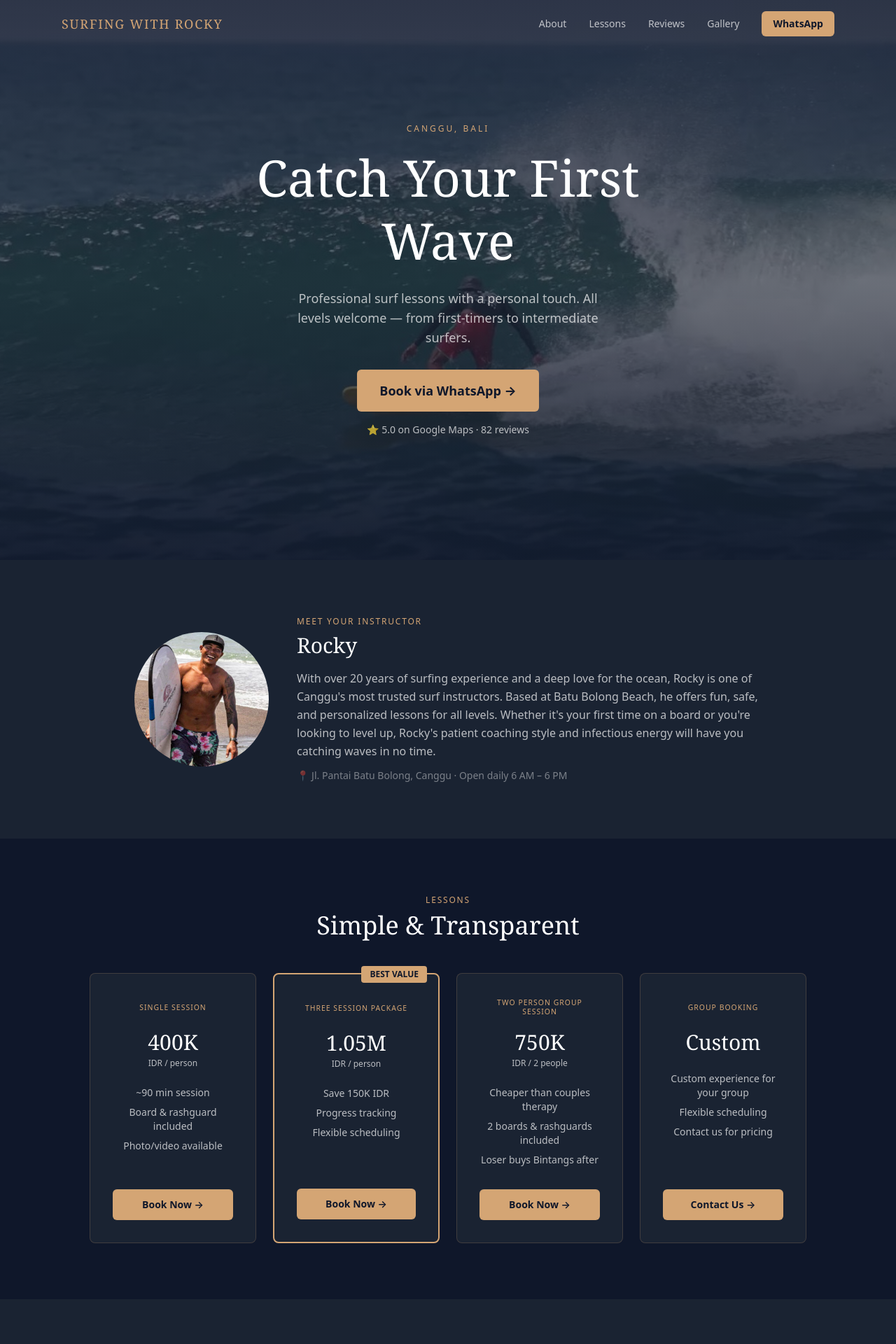
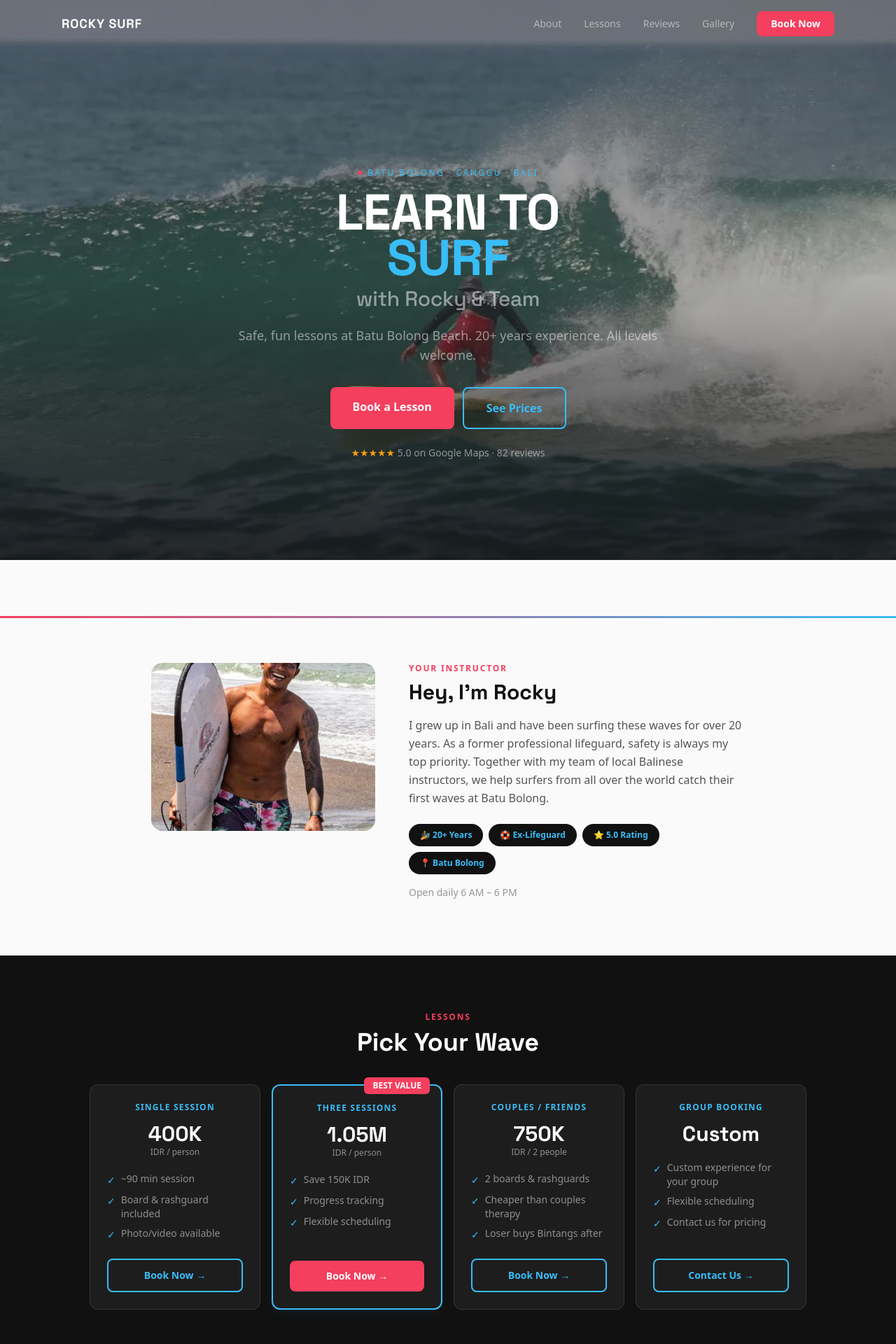
Before and after one commit to halicki/rocky, a Next.js app: page / in a window 1280 px wide. Shown: the top 1920 px of the page at 70% size. Built offline with nearby package versions, Linux system fonts and the light colour scheme.

Commit message:
New volcanic-edge ui

```diff
--- a/src/app/globals.css
+++ b/src/app/globals.css
@@ -1,15 +1,22 @@
 @import "tailwindcss";
 
 @theme inline {
-  --color-bg-primary: #0f172a;
-  --color-bg-secondary: #1a2332;
-  --color-accent-gold: #d4a574;
-  --color-ocean-blue: #1e3a5f;
-  --color-ocean-green: #2d6a4f;
-  --color-whatsapp: #25D366;
+  --color-bg-dark: #111111;
+  --color-bg-light: #fafafa;
+  --color-bg-card: rgba(255, 255, 255, 0.05);
+  --color-accent-blue: #38bdf8;
+  --color-accent-coral: #f43f5e;
+  --color-accent-gold-star: #f59e0b;
+  --color-indigo-deep: #1e1b4b;
+  --color-indigo-mid: #312e81;
   --color-text-primary: #ffffff;
-  --color-text-secondary: rgba(255, 255, 255, 0.7);
-  --font-serif: Georgia, "Times New Roman", serif;
+  --color-text-secondary: rgba(255, 255, 255, 0.5);
+  --color-text-dark-primary: #111111;
+  --color-text-dark-secondary: #555555;
+  --color-whatsapp: #25d366;
+  --color-border-subtle: rgba(255, 255, 255, 0.1);
+  --font-heading: var(--font-space-grotesk), system-ui, sans-serif;
+  --font-body: var(--font-dm-sans), system-ui, sans-serif;
 }
 
 html {
@@ -17,7 +24,12 @@ html {
 }
 
 body {
-  background: var(--color-bg-primary);
+  background: var(--color-bg-dark);
   color: var(--color-text-primary);
-  font-family: system-ui, -apple-system, sans-serif;
+  font-family: var(--font-body);
 }
+
+.gradient-bar {
+  height: 3px;
+  background: linear-gradient(90deg, #f43f5e, #38bdf8);
+}
--- a/src/app/layout.tsx
+++ b/src/app/layout.tsx
@@ -1,11 +1,18 @@
 import type { Metadata } from "next";
-import { Inter } from "next/font/google";
+import { Space_Grotesk, DM_Sans } from "next/font/google";
 import { Analytics } from "@vercel/analytics/next";
 import "./globals.css";
 
-const inter = Inter({
-  variable: "--font-inter",
+const spaceGrotesk = Space_Grotesk({
+  variable: "--font-space-grotesk",
   subsets: ["latin"],
+  weight: ["400", "500", "600", "700"],
+});
+
+const dmSans = DM_Sans({
+  variable: "--font-dm-sans",
+  subsets: ["latin"],
+  weight: ["400", "500", "700"],
 });
 
 export const metadata: Metadata = {
@@ -28,7 +35,9 @@ export default function RootLayout({
 }>) {
   return (
     <html lang="en">
-      <body className={`${inter.variable} antialiased`}>
+      <body
+        className={`${spaceGrotesk.variable} ${dmSans.variable} antialiased`}
+      >
         {children}
         <Analytics />
       </body>
--- a/src/app/page.tsx
+++ b/src/app/page.tsx
@@ -3,6 +3,7 @@ import Hero from "@/components/Hero";
 import About from "@/components/About";
 import Lessons from "@/components/Lessons";
 import Reviews from "@/components/Reviews";
+import FAQ from "@/components/FAQ";
 import Gallery from "@/components/Gallery";
 import FinalCTA from "@/components/FinalCTA";
 import Footer from "@/components/Footer";
@@ -16,6 +17,7 @@ export default function Home() {
       <About />
       <Lessons />
       <Reviews />
+      <FAQ />
       <Gallery />
       <FinalCTA />
       <Footer />
--- a/src/components/About.tsx
+++ b/src/components/About.tsx
@@ -1,31 +1,51 @@
 export default function About() {
   return (
-    <section id="about" className="bg-bg-secondary px-6 py-20">
-      <div className="mx-auto flex max-w-4xl flex-col items-center gap-10 md:flex-row">
-        <div className="h-48 w-48 shrink-0 overflow-hidden rounded-full">
+    <section id="about" className="bg-bg-light py-10 md:py-20">
+      <div className="gradient-bar w-full" />
+      <div className="mx-auto max-w-4xl px-6 pt-10 md:pt-16">
+        <div className="flex flex-col gap-8 md:flex-row md:items-start md:gap-12">
+          <div className="w-full shrink-0 overflow-hidden rounded-2xl md:w-80">
             <img
               src="/images/profile.jpg"
               alt="Rocky - Surf Instructor in Canggu, Bali"
-            className="h-full w-full object-cover"
+              className="aspect-4/3 w-full object-cover"
             />
           </div>
 
           <div>
-          <p className="mb-2 text-xs tracking-[0.15em] uppercase text-accent-gold">
-            Meet Your Instructor
+            <p className="mb-2 text-xs font-semibold tracking-[0.15em] uppercase text-accent-coral">
+              Your Instructor
             </p>
-          <h2 className="mb-4 font-serif text-3xl">Rocky</h2>
-          <p className="leading-relaxed text-text-secondary">
-            With over 20 years of surfing experience and a deep love for the
-            ocean, Rocky is one of Canggu&apos;s most trusted surf instructors.
-            Based at Batu Bolong Beach, he offers fun, safe, and personalized
-            lessons for all levels. Whether it&apos;s your first time on a board
-            or you&apos;re looking to level up, Rocky&apos;s patient coaching
-            style and infectious energy will have you catching waves in no time.
+            <h2 className="mb-4 font-heading text-3xl font-bold text-text-dark-primary">
+              Hey, I&apos;m Rocky
+            </h2>
+            <p className="leading-relaxed text-text-dark-secondary">
+              I grew up in Bali and have been surfing these waves for over 20
+              years. As a former professional lifeguard, safety is always my top
+              priority. Together with my team of local Balinese instructors, we
+              help surfers from all over the world catch their first waves at
+              Batu Bolong.
             </p>
-          <p className="mt-3 text-sm text-text-secondary/60">
-            📍 Jl. Pantai Batu Bolong, Canggu · Open daily 6 AM – 6 PM
+
+            <div className="mt-6 flex flex-wrap gap-2">
+              <span className="rounded-full bg-bg-dark px-4 py-2 text-xs font-semibold text-accent-blue">
+                🏄 20+ Years
+              </span>
+              <span className="rounded-full bg-bg-dark px-4 py-2 text-xs font-semibold text-accent-blue">
+                🛟 Ex-Lifeguard
+              </span>
+              <span className="rounded-full bg-bg-dark px-4 py-2 text-xs font-semibold text-accent-blue">
+                ⭐ 5.0 Rating
+              </span>
+              <span className="rounded-full bg-bg-dark px-4 py-2 text-xs font-semibold text-accent-blue">
+                📍 Batu Bolong
+              </span>
+            </div>
+
+            <p className="mt-4 text-sm text-text-dark-secondary/60">
+              Open daily 6 AM – 6 PM
             </p>
+          </div>
         </div>
       </div>
     </section>
--- a/src/components/Hero.tsx
+++ b/src/components/Hero.tsx
@@ -2,41 +2,63 @@ import { WHATSAPP_URL, GOOGLE_MAPS_URL } from "@/lib/constants";
 
 export default function Hero() {
   return (
-    <section className="relative flex min-h-screen items-center justify-center px-6 text-center">
-      {/* Background image with overlay */}
+    <section className="relative flex min-h-screen items-end justify-center px-6 pb-16 pt-24 text-left md:items-center md:pb-0 md:text-center">
+      {/* Background image with lighter overlay */}
       <div
         className="absolute inset-0 bg-cover bg-center"
         style={{ backgroundImage: "url('/images/photo2.jpg')" }}
       />
-      <div className="absolute inset-0 bg-gradient-to-b from-bg-primary/80 via-bg-primary/60 to-bg-primary/90" />
+      <div className="absolute inset-0 bg-linear-to-b from-bg-dark/40 via-bg-dark/30 to-bg-dark/80" />
 
-      <div className="relative z-10 max-w-2xl">
-        <p className="mb-4 text-xs tracking-[0.25em] uppercase text-accent-gold">
-          Canggu, Bali
+      <div className="relative z-10 w-full max-w-2xl">
+        <div className="mb-4 flex items-center gap-2 text-xs tracking-[0.2em] uppercase text-accent-blue md:justify-center">
+          <span className="inline-block h-1.5 w-1.5 rounded-full bg-accent-coral" />
+          Batu Bolong · Canggu · Bali
+        </div>
+
+        <h1 className="font-heading font-bold tracking-tight">
+          <span className="block text-5xl leading-[0.9] text-white md:text-7xl">
+            LEARN TO
+          </span>
+          <span className="block text-5xl leading-[0.9] text-accent-blue md:text-7xl">
+            SURF
+          </span>
+          <span className="mt-2 block text-2xl font-medium text-text-secondary md:text-3xl">
+            with Rocky &amp; Team
+          </span>
+        </h1>
+
+        <p className="mt-5 text-base text-text-secondary md:text-lg">
+          Safe, fun lessons at Batu Bolong Beach. 20+ years experience. All
+          levels welcome.
         </p>
-        <h1 className="mb-6 font-serif text-5xl leading-tight md:text-7xl">
-          Catch Your First Wave
-        </h1>
-        <p className="mx-auto mb-8 max-w-md text-lg text-text-secondary">
-          Professional surf lessons with a personal touch. All levels welcome —
-          from first-timers to intermediate surfers.
-        </p>
+
+        <div className="mt-8 flex flex-wrap gap-3 md:justify-center">
           <a
             href={WHATSAPP_URL}
             target="_blank"
             rel="noopener noreferrer"
-          className="inline-block rounded-md bg-accent-gold px-8 py-4 text-lg font-bold text-bg-primary transition-transform hover:scale-105"
+            className="rounded-lg bg-accent-coral px-8 py-4 text-base font-bold text-white transition-all duration-200 hover:scale-105"
           >
-          Book via WhatsApp →
+            Book a Lesson
           </a>
-        <p className="mt-4 text-sm text-text-secondary">
+          <a
+            href="#lessons"
+            className="rounded-lg border-2 border-accent-blue px-8 py-4 text-base font-bold text-accent-blue transition-all duration-200 hover:bg-accent-blue/10"
+          >
+            See Prices
+          </a>
+        </div>
+
+        <p className="mt-6 text-sm text-text-secondary">
           <a
             href={GOOGLE_MAPS_URL}
             target="_blank"
             rel="noopener noreferrer"
-            className="transition-colors hover:text-accent-gold"
+            className="transition-colors hover:text-accent-blue"
           >
-            ⭐ 5.0 on Google Maps · 82 reviews
+            <span className="text-accent-gold-star">★★★★★</span> 5.0 on Google
+            Maps · 82 reviews
           </a>
         </p>
       </div>
--- a/src/components/Lessons.tsx
+++ b/src/components/Lessons.tsx
@@ -5,79 +5,100 @@ const PACKAGES = [
     name: "Single Session",
     price: "400K",
     unit: "IDR / person",
-    features: ["~90 min session", "Board & rashguard included", "Photo/video available"],
+    features: [
+      "~90 min session",
+      "Board & rashguard included",
+      "Photo/video available",
+    ],
     highlighted: false,
   },
   {
-    name: "Three Session Package",
+    name: "Three Sessions",
     price: "1.05M",
     unit: "IDR / person",
     features: ["Save 150K IDR", "Progress tracking", "Flexible scheduling"],
     highlighted: true,
   },
   {
-    name: "Two Person Group Session",
+    name: "Couples / Friends",
     price: "750K",
     unit: "IDR / 2 people",
-    features: ["Cheaper than couples therapy", "2 boards & rashguards included", "Loser buys Bintangs after"],
+    features: [
+      "2 boards & rashguards",
+      "Cheaper than couples therapy",
+      "Loser buys Bintangs after",
+    ],
     highlighted: false,
   },
   {
     name: "Group Booking",
     price: null,
     unit: null,
-    features: ["Custom experience for your group", "Flexible scheduling", "Contact us for pricing"],
+    features: [
+      "Custom experience for your group",
+      "Flexible scheduling",
+      "Contact us for pricing",
+    ],
     highlighted: false,
   },
 ];
 
 export default function Lessons() {
   return (
-    <section id="lessons" className="bg-bg-primary px-6 py-20">
+    <section id="lessons" className="bg-bg-dark px-6 py-10 md:py-20">
       <div className="mx-auto max-w-5xl text-center">
-        <p className="mb-2 text-xs tracking-[0.15em] uppercase text-accent-gold">
+        <p className="mb-2 text-xs font-semibold tracking-[0.15em] uppercase text-accent-coral">
           Lessons
         </p>
-        <h2 className="mb-12 font-serif text-3xl md:text-4xl">
-          Simple &amp; Transparent
+        <h2 className="mb-10 font-heading text-3xl font-bold md:text-4xl">
+          Pick Your Wave
         </h2>
 
-        <div className="grid grid-cols-1 gap-6 sm:grid-cols-2 lg:grid-cols-4">
+        <div className="grid grid-cols-1 gap-4 sm:grid-cols-2 lg:grid-cols-4">
           {PACKAGES.map((pkg) => (
             <div
               key={pkg.name}
-              className={`relative flex flex-col rounded-lg p-8 ${
+              className={`relative flex flex-col rounded-xl p-6 ${
                 pkg.highlighted
-                  ? "border-2 border-accent-gold bg-bg-secondary"
-                  : "border border-accent-gold/20 bg-bg-secondary"
+                  ? "border-2 border-accent-blue bg-bg-card shadow-lg shadow-accent-blue/5"
+                  : "border border-border-subtle bg-bg-card"
               }`}
             >
               {pkg.highlighted && (
-                <span className="absolute -top-3 right-4 rounded bg-accent-gold px-3 py-1 text-xs font-bold text-bg-primary">
+                <span className="absolute -top-3 right-4 rounded-md bg-accent-coral px-3 py-1 text-xs font-bold text-white">
                   BEST VALUE
                 </span>
               )}
-              <p className="mb-4 h-8 text-[0.65rem] leading-tight tracking-widest uppercase text-accent-gold flex items-center justify-center">
+              <p className="mb-3 text-xs font-semibold tracking-widest uppercase text-accent-blue">
                 {pkg.name}
               </p>
               {pkg.price ? (
                 <>
-                  <p className="mb-1 font-serif text-3xl">{pkg.price}</p>
-                  <p className="mb-6 text-xs text-text-secondary">{pkg.unit}</p>
+                  <p className="font-heading text-3xl font-bold">
+                    {pkg.price}
+                  </p>
+                  <p className="mb-5 text-xs text-text-secondary">{pkg.unit}</p>
                 </>
               ) : (
-                <p className="mb-6 font-serif text-3xl">Custom</p>
+                <p className="mb-5 font-heading text-3xl font-bold">Custom</p>
               )}
-              <ul className="mb-8 space-y-2 text-sm text-text-secondary">
+              <ul className="mb-6 space-y-2 text-left text-sm text-text-secondary">
                 {pkg.features.map((f) => (
-                  <li key={f}>{f}</li>
+                  <li key={f} className="flex items-start gap-2">
+                    <span className="mt-0.5 text-accent-blue">✓</span>
+                    {f}
+                  </li>
                 ))}
               </ul>
               <a
                 href={WHATSAPP_URL}
                 target="_blank"
                 rel="noopener noreferrer"
-                className="mt-auto inline-block w-full rounded-md bg-accent-gold py-3 text-center text-sm font-semibold text-bg-primary transition-transform hover:scale-105"
+                className={`mt-auto inline-block w-full rounded-lg py-3 text-center text-sm font-bold transition-all duration-200 hover:scale-105 ${
+                  pkg.highlighted
+                    ? "bg-accent-coral text-white"
+                    : "border-2 border-accent-blue text-accent-blue hover:bg-accent-blue/10"
+                }`}
               >
                 {pkg.price ? "Book Now →" : "Contact Us →"}
               </a>
--- a/src/components/Navbar.tsx
+++ b/src/components/Navbar.tsx
@@ -23,15 +23,17 @@ export default function Navbar() {
   return (
     <nav
       className={`fixed top-0 left-0 right-0 z-50 transition-all duration-300 ${
-        scrolled ? "bg-bg-primary/95 backdrop-blur-sm shadow-lg" : "bg-transparent"
+        scrolled
+          ? "bg-bg-dark/95 backdrop-blur-sm shadow-lg"
+          : "bg-transparent"
       }`}
     >
       <div className="mx-auto flex max-w-6xl items-center justify-between px-6 py-4">
         <a
           href="#"
-          className="font-serif text-lg tracking-widest text-accent-gold uppercase"
+          className="font-heading text-lg font-bold tracking-wider text-white uppercase"
         >
-          Surfing with Rocky
+          Rocky Surf
         </a>
 
         {/* Desktop nav */}
@@ -49,15 +51,24 @@ export default function Navbar() {
             href={WHATSAPP_URL}
             target="_blank"
             rel="noopener noreferrer"
-            className="rounded-md bg-accent-gold px-4 py-2 text-sm font-semibold text-bg-primary transition-colors hover:bg-accent-gold/90"
+            className="rounded-lg bg-accent-coral px-5 py-2 text-sm font-bold text-white transition-all duration-200 hover:scale-105"
           >
-            WhatsApp
+            Book Now
           </a>
         </div>
 
-        {/* Mobile hamburger */}
+        {/* Mobile: Book Now + hamburger */}
+        <div className="flex items-center gap-3 md:hidden">
+          <a
+            href={WHATSAPP_URL}
+            target="_blank"
+            rel="noopener noreferrer"
+            className="rounded-lg bg-accent-coral px-4 py-1.5 text-xs font-bold text-white"
+          >
+            Book Now
+          </a>
           <button
-          className="flex flex-col gap-1.5 md:hidden"
+            className="flex flex-col gap-1.5"
             onClick={() => setMenuOpen(!menuOpen)}
             aria-label="Toggle menu"
           >
@@ -78,10 +89,11 @@ export default function Navbar() {
             />
           </button>
         </div>
+      </div>
 
       {/* Mobile menu */}
       {menuOpen && (
-        <div className="bg-bg-primary/95 backdrop-blur-sm px-6 pb-6 md:hidden">
+        <div className="bg-bg-dark/95 backdrop-blur-sm px-6 pb-6 md:hidden">
           {NAV_LINKS.map((link) => (
             <a
               key={link.href}
@@ -92,14 +104,6 @@ export default function Navbar() {
               {link.label}
             </a>
           ))}
-          <a
-            href={WHATSAPP_URL}
-            target="_blank"
-            rel="noopener noreferrer"
-            className="mt-2 inline-block rounded-md bg-accent-gold px-4 py-2 text-sm font-semibold text-bg-primary"
-          >
-            WhatsApp
-          </a>
         </div>
       )}
     </nav>
```
Also changed, not shown: src/components/FAQ.tsx (added, +72 -0 lines), src/components/FinalCTA.tsx (+7 -7 lines), src/components/Footer.tsx (+10 -2 lines), src/components/Gallery.tsx (+25 -7 lines), src/components/Reviews.tsx (+15 -14 lines). Lines whose indentation alone changed are shown as unchanged.
